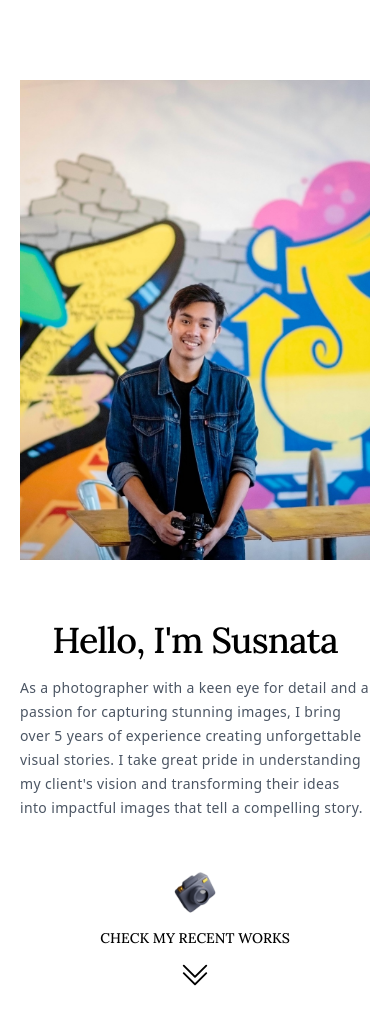
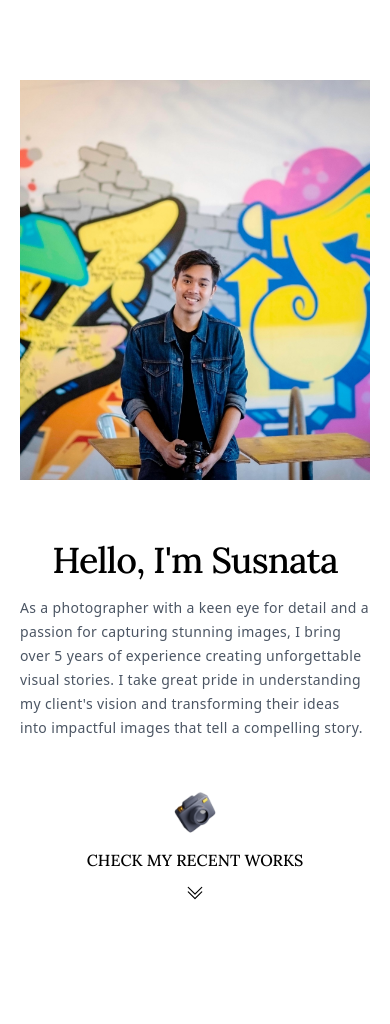
Before and after one commit to Alapottra-troj1n/susnat-portfolio, a React (Vite) app: page / in a window 390 px wide. Shown: the top 1024 px of the page. After the commit the page ends 942 px from the top, so only its background shows below. Built offline with nearby package versions, Linux system fonts and the light colour scheme.

Commit message:
responsiveness

```diff
--- a/index.html
+++ b/index.html
@@ -4,6 +4,7 @@
     <meta charset="UTF-8" />
     <link rel="icon" type="image/svg+xml" href="/vite.svg" />
     <meta name="viewport" content="width=device-width, initial-scale=1.0" />
+    <link rel="shortcut icon" href="/camera.svg" type="image/x-icon">
     <title>Susnata Chakma</title>
   </head>
   <body>
--- a/src/pages/Home.jsx
+++ b/src/pages/Home.jsx
@@ -20,22 +20,22 @@ const Home = () => {
           </div>
 
           <div className="flex justify-center items-center order-1 lg:order-2">
-            <div className="w-[35rem] h-[30rem] bg-hero-photo bg-cover bg-center"></div>
+            <div className="w-[25rem] h-[25rem] lg:w-[25rem] lg:h-[25rem] xl:w-[35rem] xl:h-[30rem] bg-hero-photo bg-cover bg-center"></div>
           </div>
         </div>
         <div className="pb-10 lg:py-0">
-          <div className="mt-10 text-2xl click hover:text-dark flex flex-col items-center gap-3 ">
-            <div>
+          <div className="mt-10 lg:mt-24 text-2xl click hover:text-dark flex flex-col items-center gap-3 ">
+          <div>
               <img
                 src="/camera.svg"
                 className="lg:w-16 w-12 mt-2"
                 alt="fireminecrat creeper"
               />
             </div>
-            <button className=" lg:text-4xl font-display text-sm font-medium hover:-translate-y-1 hover:text-primary transition-all">
+            <button className=" lg:text-3xl xl:text-4xl font-display text-base font-medium hover:-translate-y-1 hover:text-primary transition-all">
               CHECK MY RECENT WORKS
             </button>
-            <BsChevronDoubleDown className="text-3xl" />
+            <BsChevronDoubleDown className=" text-lg lg:text-3xl" />
           </div>
         </div>
       </div>
```
